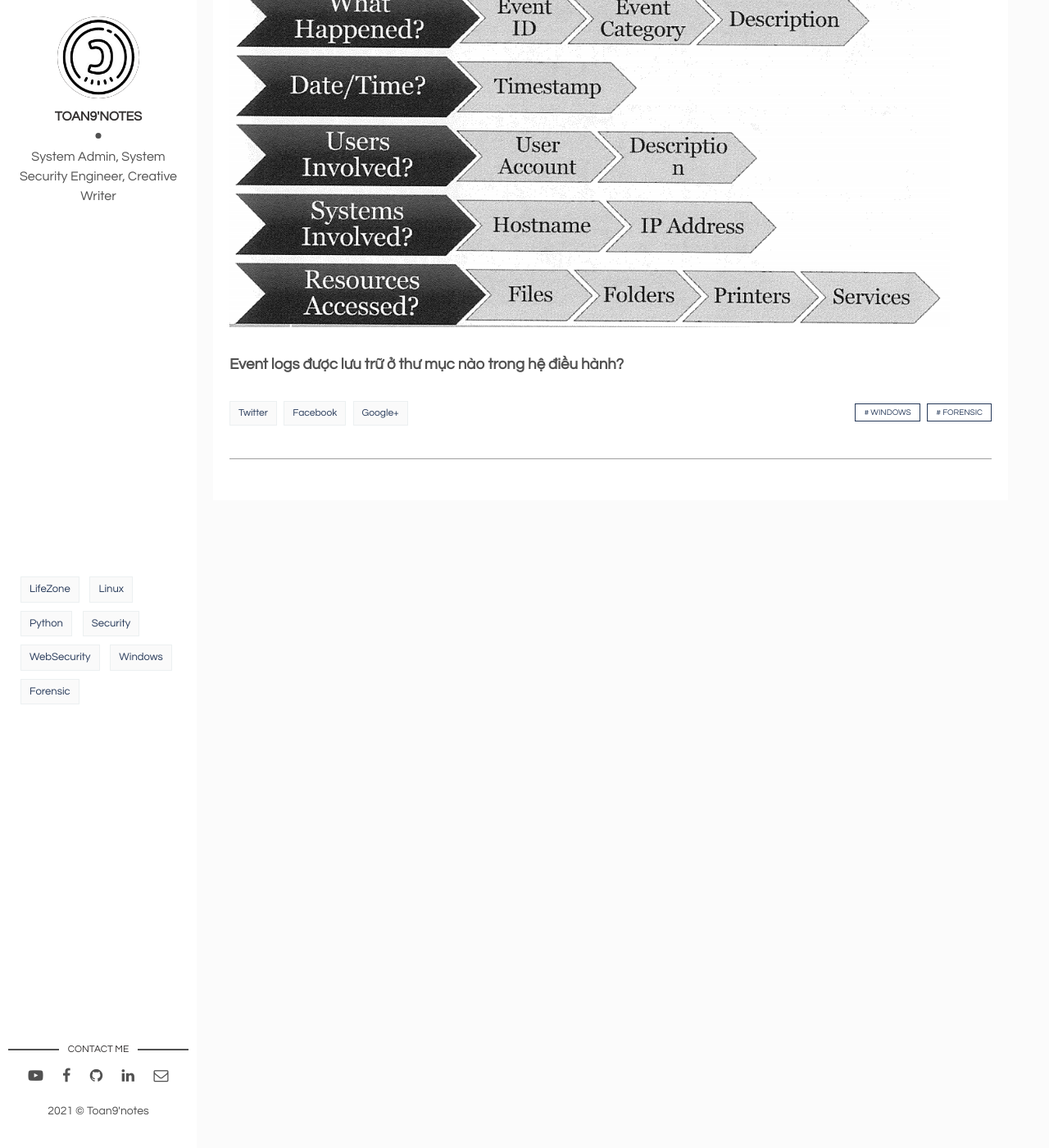
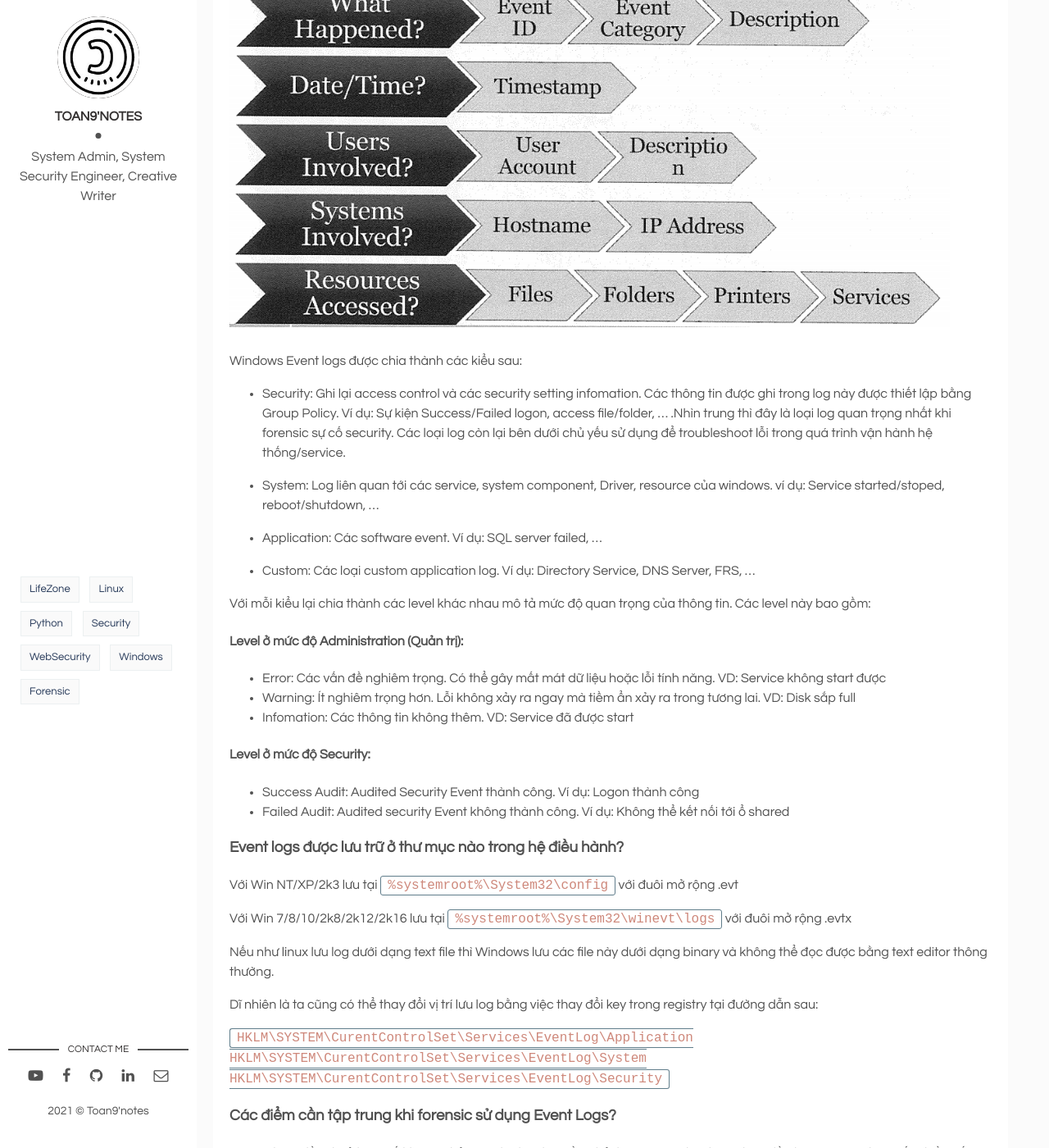
Before and after one commit to toannai/toan9, a Jekyll site: the page built from _posts/2021-10-10-event-log-analysis-windows-p1.markdown, in a window 1280 px wide and 1400 px high, scrolled down 1034 px. Shown: the whole window at 82% size. Built offline with Jekyll 4.4.1, drawn with Linux system fonts in a browser that asks for light colours; some of the changed text lies outside the part shown.

Commit message:
add evnet log end

```diff
--- a/_posts/2021-10-10-event-log-analysis-windows-p1.markdown
+++ b/_posts/2021-10-10-event-log-analysis-windows-p1.markdown
@@ -31,8 +31,63 @@
 * Security
 
 Mỗi một message log trong Windows họ gọi là một Event. Nhiều Event thì gọi là Event logs/Windows Events (Định nghĩa thật loằng ngoằng phải không?). Khi đọc một event để forensic thông thường ta sẽ cần phải chú ý các thông tin sau:
-s
 
 ![Event Info]( {{site.url}}/assets/img/2021/10/10/event_info.png)
 
+Windows Event logs được chia thành các kiểu sau:
+
+* Security: Ghi lại access control và các security setting infomation. Các thông tin được ghi trong log này được thiết lập bằng Group Policy. Ví dụ: Sự kiện Success/Failed logon, access file/folder, ... .Nhìn trung thì đây là loại log quan trọng nhất khi forensic sự cố security. Các loại log còn lại bên dưới chủ yếu sử dụng để troubleshoot lỗi trong quá trình vận hành hệ thống/service.
+
+* System: Log liên quan tới các service, system component, Driver, resource của windows. ví dụ: Service started/stoped, reboot/shutdown, ...
+
+* Application: Các software event. Ví dụ: SQL server failed, ...
+
+* Custom: Các loại custom application log. Ví dụ: Directory Service, DNS Server, FRS, ...
+
+Với mỗi kiểu lại chia thành các level khác nhau mô tả mức độ quan trọng của thông tin. Các level này bao gồm:
+
+####  Level ở mức độ Administration (Quản trị):
+
+* Error: Các vấn đề nghiêm trọng. Có thể gây mất mát dữ liệu hoặc lỗi tính năng. VD: Service không start được
+* Warning: Ít nghiêm trọng hơn. Lỗi không xảy ra ngay mà tiềm ẩn xảy ra trong tương lai. VD: Disk sắp full
+* Infomation: Các thông tin không thêm. VD: Service đã được start
+
+####  Level ở mức độ Security:
+
+* Success Audit: Audited Security Event thành công. Ví dụ: Logon thành công
+* Failed Audit: Audited security Event không thành công. Ví dụ: Không thể kết nối tới ổ shared
+
 ### Event logs được lưu trữ ở thư mục nào trong hệ điều hành?
+
+Với Win NT/XP/2k3 lưu tại `%systemroot%\System32\config` với đuôi mở rộng .evt
+
+Với Win 7/8/10/2k8/2k12/2k16 lưu tại `%systemroot%\System32\winevt\logs` với đuôi mở rộng .evtx
+
+Nếu như linux lưu log dưới dạng text file thì Windows lưu các file này dưới dạng binary và không thể đọc được bằng text editor thông thường.
+
+Dĩ nhiên là ta cũng có thể thay đổi vị trí lưu log bằng việc thay đổi key trong registry tại đường dẫn sau:
+
+`HKLM\SYSTEM\CurentControlSet\Services\EventLog\Application
+HKLM\SYSTEM\CurentControlSet\Services\EventLog\System
+HKLM\SYSTEM\CurentControlSet\Services\EventLog\Security`
+
+
+### Các điểm cần tập trung khi forensic sử dụng Event Logs?
+
+Trong những lần đi xử lý sự cố không phải toàn bộ loại log cần phải lục tung vì như đã nói ban đầu log trên Windows rất nhiều nếu coi hết thì chắc Bumzz mất. Do vậy để ngắn gọn thường chỉ chỉ cần tập trung vào các nhóm sau:
+
+* User authentication và logon
+* User behavior and action
+* File/Folder/Share access
+* Các sửa đổi liên quan tới cấu hình Security
+
+Bản chất cốt lõi là trả lời cho các câu hỏi: Kẻ xấu xâm nhập qua đâu, vào lúc nào, như thế nào, đã làm gì trên hệ thống (Lấy được gì/sửa đổi gì). Để giải quyết các câu hỏi này ta cần tập trung vào các Event security Category sau:
+
+![cate log]( {{site.url}}/assets/img/2021/10/10/log_cate.png)
+
+Thỉnh thoảng ta vẫn hay băn khăn khi đưa ra tiêu chuẩn thiết lập log cho máy chủ thì cần nhưng thông tin nào? Có lẽ bảng trên là một câu trả lời rõ ràng cho câu hỏi này :)
+
+
+Trên đây là các thông tin cơ bản liên quan tới Event logs của Windows. Ở phần sau ta sẽ đi vào một số kịch bản cụ thể để ứng dụng các thông tin này. Tôi nghĩ đó sẽ là phần hay ho hơn mớ thông tin này rất nhiều. Còn bây giờ muộn rồi, thôi đi ngủ thôi.
+
+Good night!
```
Also changed, not shown: assets/img/2021/10/10/log_cate.png (added).
